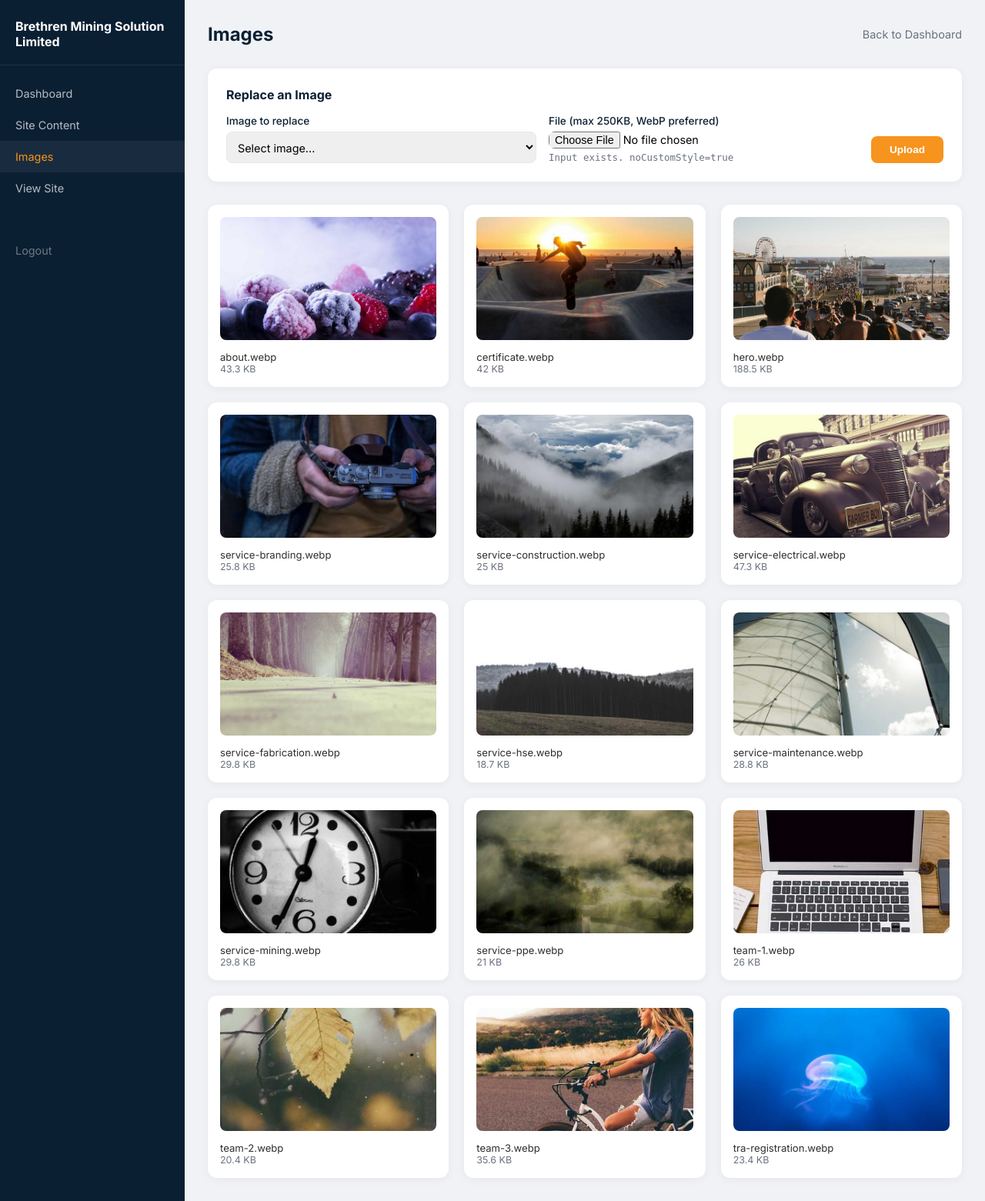
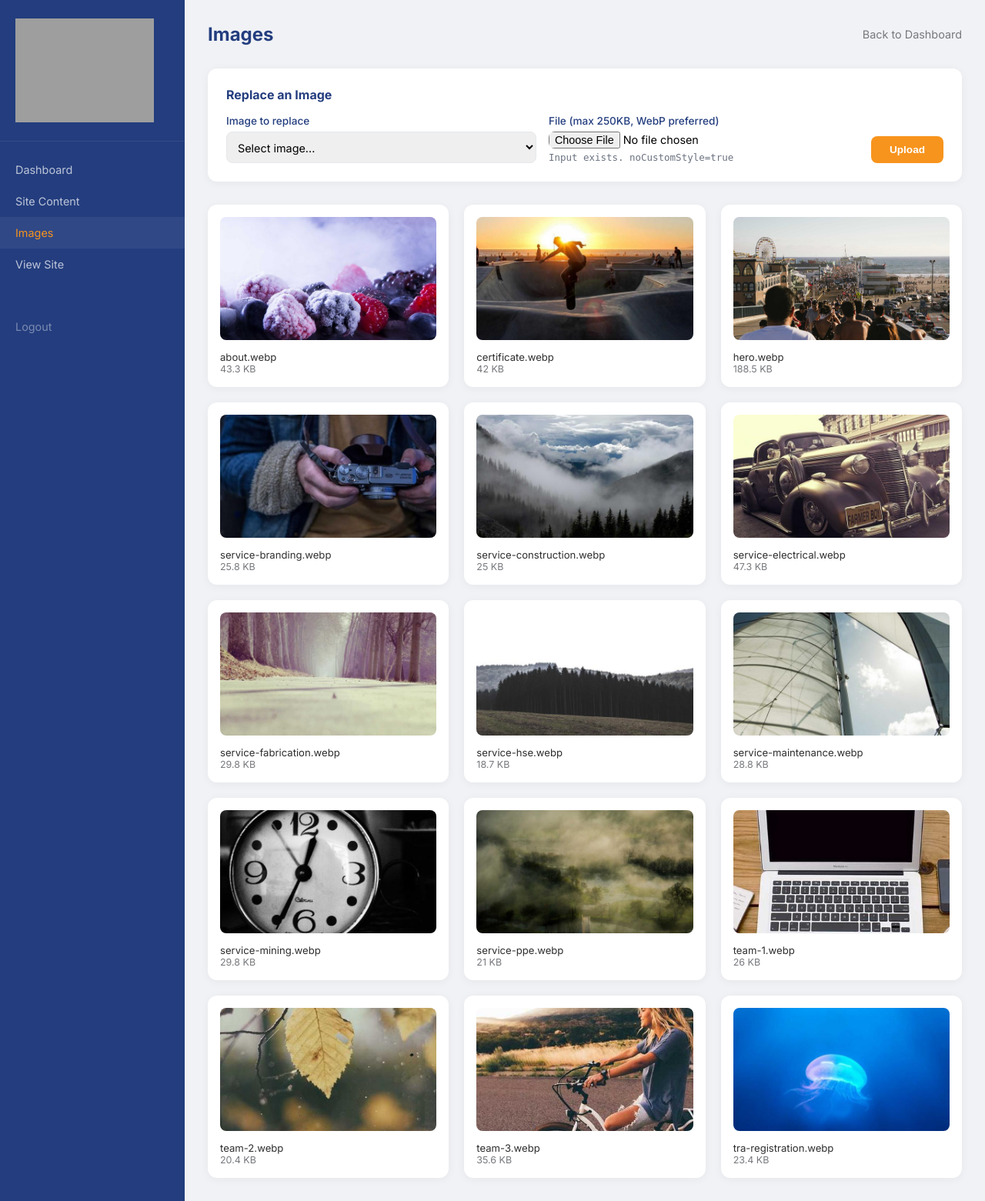
Before and after one commit to maxnatedev/BMSL, a PHP site: page /admin/images.php in a window 1280 px wide. Shown: the whole page at 77% size. Run offline with PHP 8.4, Linux system fonts and the light colour scheme; a user stored in the database is signed in; data comes from the database, SQL or seed files in the repository; grey boxes are pictures that could not be loaded.

Commit message:
Brand refresh: real logos (white/blue), favicons, brand colors #233d7e + #77797d, larger header logo

```diff
--- a/admin/images.php
+++ b/admin/images.php
@@ -47,14 +47,15 @@ $contentSections = $db->fetchAll('SELECT * FROM site_content ORDER BY id');
     <style>
         * { margin: 0; padding: 0; box-sizing: border-box; }
         body { font-family: 'Inter', system-ui, sans-serif; background: #f0f2f5; display: flex; }
-        .sidebar { width: 240px; background: #0B1F33; min-height: 100vh; padding: 24px 0; }
-        .sidebar h2 { color: #fff; font-size: 1rem; padding: 0 20px 20px; border-bottom: 1px solid rgba(255,255,255,0.08); margin-bottom: 16px; }
+        .sidebar { width: 240px; background: #233d7e; min-height: 100vh; padding: 24px 0; display: flex; flex-direction: column; }
+        .sidebar .sidebar-logo { padding: 0 20px 20px; border-bottom: 1px solid rgba(255,255,255,0.08); margin-bottom: 16px; }
+        .sidebar .sidebar-logo img { max-width: 180px; height: auto; }
         .sidebar a { display: block; padding: 12px 20px; color: rgba(255,255,255,0.7); text-decoration: none; font-size: 0.9rem; }
         .sidebar a:hover, .sidebar a.active { background: rgba(255,255,255,0.06); color: #F7941D; }
         .main { flex: 1; padding: 30px; }
         .header-bar { display: flex; justify-content: space-between; align-items: center; margin-bottom: 30px; }
-        .header-bar h1 { font-size: 1.5rem; color: #0B1F33; }
-        .header-bar a { color: #6B7280; text-decoration: none; font-size: 0.9rem; }
+        .header-bar h1 { font-size: 1.5rem; color: #233d7e; }
+        .header-bar a { color: #77797d; text-decoration: none; font-size: 0.9rem; }
         .msg { padding: 12px 16px; border-radius: 8px; margin-bottom: 20px; font-size: 0.9rem; }
         .msg-success { background: #d4edda; color: #155724; }
         .msg-error { background: #fef2f2; color: #dc3545; }
@@ -62,23 +63,25 @@ $contentSections = $db->fetchAll('SELECT * FROM site_content ORDER BY id');
         .image-card { background: #fff; border-radius: 12px; padding: 16px; box-shadow: 0 2px 12px rgba(0,0,0,0.05); }
         .image-card img { width: 100%; height: 160px; object-fit: cover; border-radius: 8px; margin-bottom: 10px; }
         .image-card .name { font-size: 0.82rem; color: #2E2E2E; word-break: break-all; }
-        .image-card .size { font-size: 0.78rem; color: #6B7280; }
+        .image-card .size { font-size: 0.78rem; color: #77797d; }
         .upload-form { background: #fff; border-radius: 12px; padding: 24px; box-shadow: 0 2px 12px rgba(0,0,0,0.05); margin-bottom: 30px; }
-        .upload-form h3 { font-size: 1rem; color: #0B1F33; margin-bottom: 16px; }
+        .upload-form h3 { font-size: 1rem; color: #233d7e; margin-bottom: 16px; }
         .form-row { display: flex; gap: 16px; align-items: flex-end; flex-wrap: wrap; }
         .form-group { flex: 1; min-width: 200px; }
-        .form-group label { display: block; font-size: 0.85rem; font-weight: 500; color: #0B1F33; margin-bottom: 6px; }
+        .form-group label { display: block; font-size: 0.85rem; font-weight: 500; color: #233d7e; margin-bottom: 6px; }
         .form-group select, .form-group input[type=file] { width: 100%; padding: 10px; border: 1.5px solid #e5e7eb; border-radius: 8px; font-family: inherit; font-size: 0.9rem; }
         .btn { padding: 10px 24px; background: #F7941D; color: #fff; border: none; border-radius: 8px; font-size: 0.85rem; font-weight: 600; cursor: pointer; }
         .btn:hover { background: #e08515; }
         .file-input-wrap { display: flex; flex-direction: column; gap: 4px; }
         .form-group input[type=file] { box-sizing: border-box; overflow: visible; width: auto !important; padding: 0 !important; border: none !important; }
-        .file-name { font-size: 0.85rem; color: #6B7280; }
+        .btn-file { background: #233d7e; display: inline-block; padding: 10px 24px; border-radius: 8px; font-size: 0.85rem; font-weight: 600; color: #fff; }
+        .btn-file:hover { background: #1a2f61; }
+        .file-name { font-size: 0.85rem; color: #77797d; }
     </style>
 </head>
 <body>
     <div class="sidebar">
-        <h2><?= escape(SITE_NAME) ?></h2>
+        <div class="sidebar-logo"><img src="../assets/images/logo-white.png" alt="<?= escape(SITE_NAME) ?>"></div>
         <a href="dashboard.php">Dashboard</a>
         <a href="content.php">Site Content</a>
         <a href="images.php" class="active">Images</a>
--- a/includes/footer.php
+++ b/includes/footer.php
@@ -3,7 +3,7 @@
         <div class="footer-inner container">
             <div class="footer-grid">
                 <div class="footer-col">
-                    <img src="assets/images/logo.svg" alt="<?= escape(SITE_NAME) ?>" width="160" height="36" class="footer-logo">
+                    <img src="assets/images/logo-white.png" alt="<?= escape(SITE_NAME) ?>" width="200" height="50" class="footer-logo">
                     <p class="footer-desc">Your trusted partner in mining, industrial, engineering, construction, and HSE solutions across Tanzania.</p>
                 </div>
                 <div class="footer-col">
--- a/includes/header.php
+++ b/includes/header.php
@@ -16,12 +16,14 @@
     <link href="https://fonts.googleapis.com/css2?family=Inter:wght@400;500;600;700&display=swap" rel="stylesheet">
     <link rel="stylesheet" href="assets/css/style.css">
     <link rel="icon" href="assets/images/favicon.ico" type="image/x-icon">
+    <link rel="icon" href="assets/images/favicon.svg" type="image/svg+xml">
+    <link rel="apple-touch-icon" href="assets/images/favicon-96x96.png">
 </head>
 <body>
     <header class="header" id="header">
         <div class="header-inner container">
             <a href="#" class="logo">
-                <img src="assets/images/logo.svg" alt="<?= escape(SITE_NAME) ?>" width="180" height="40">
+                <img src="assets/images/logo-white.png" alt="<?= escape(SITE_NAME) ?>" width="220" height="55">
             </a>
             <button class="hamburger" id="hamburger" aria-label="Toggle navigation menu">
                 <span></span><span></span><span></span>
```
Also changed, not shown: admin/content.php (+7 -6 lines), admin/dashboard.php (+11 -10 lines), admin/login.php (+7 -5 lines), assets/css/style.css (+4 -4 lines), assets/images/favicon.ico (added), assets/images/favicon.svg.
